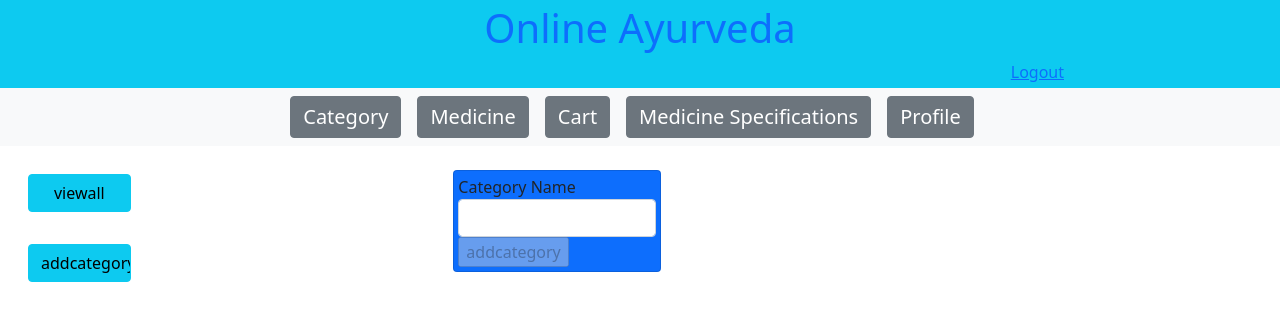
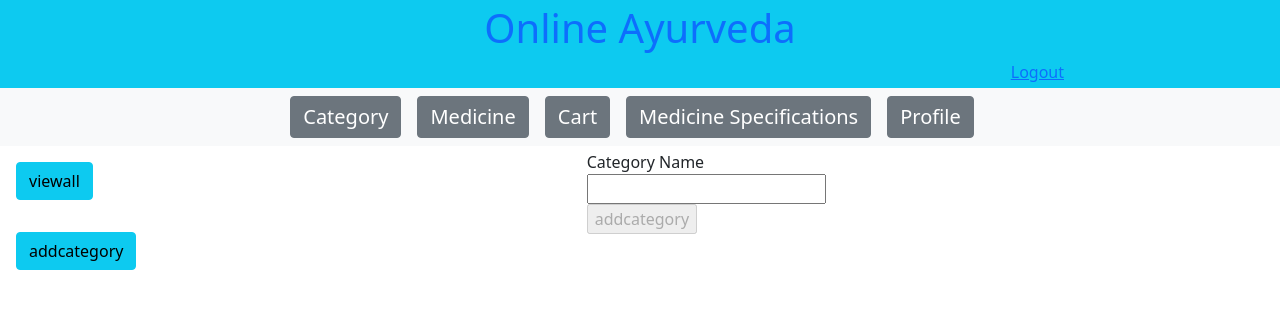
Before and after one commit to mobpshyco98/OnlineAyurvedaUI, an Angular app: page /category/addcategory in a window 1280 px wide. Shown: the top 320 px of the page. Built offline with nearby package versions, Linux system fonts and the light colour scheme; sample sign-in values are in the browser's storage.

Commit message:
Arghya ui commit 6

```diff
--- a/src/app/addcategory/addcategory.component.html
+++ b/src/app/addcategory/addcategory.component.html
@@ -1,8 +1,8 @@
-<section class="col-4 bg-primary mx-auto card card-primary p-1 m-1" id="addid">
+<section class="bg-light-info" id="addid">
   <div class="alert alert-sucess" *ngIf="msg!=undefined" [ngStyle]="{'background-color':this.msgflag?'green':'red'}">{{msg}}</div>
-  <form #frm="ngForm" (ngSubmit)="add()">
+  <form #frm="ngForm" class="" (ngSubmit)="add()">
     <div>Category Name</div>
-    <div><input type="text" class="form-control" name="txtdept" [(ngModel)]="cat.categoryName" #cname="ngModel" required/></div>
+    <div><input type="text"  name="txtdept" [(ngModel)]="cat.categoryName" #cname="ngModel" required/></div>
     <div *ngIf="cname.invalid && cname.touched" class="alert alert-danger">
       <div *ngIf="cname.errors.required">Category is required</div>
 
--- a/src/app/category/category.component.html
+++ b/src/app/category/category.component.html
@@ -1,11 +1,11 @@
 <article class=""  style="display:flex">
-  <section class="col-2 p-1 m-2 ">
+  <section class="col-3 ">
 
-    <div><input type="button" class="btn btn-info m-3 w-50" value="viewall" routerLink="/category/viewallcategory"/></div>
-    <div><input type="button" class="btn btn-info m-3 w-50" value="addcategory" routerLink="/category/addcategory"/></div>
+    <div><input type="button" class="btn btn-info m-3 " value="viewall" routerLink="/category/viewallcategory"/></div>
+    <div><input type="button" class="btn btn-info m-3 " value="addcategory" routerLink="/category/addcategory"/></div>
   </section>
-  <section class="col-6 p-2 m-2" >
-    <h2> </h2>
+  <section class="col-4  m-1 mx-auto" >
+
     <router-outlet></router-outlet>
   </section>
 </article>
--- a/src/app/medicine/medicine.component.html
+++ b/src/app/medicine/medicine.component.html
@@ -1,11 +1,11 @@
 <article class=""  style="display:flex">
-  <section class="col-2 p-1 m-2 ">
+  <section class=" m-2 ">
 
-    <div><input type="button" class="btn btn-info m-3" value="medicinebyid" routerLink="/medicine/viewmedicinebyid/"/></div>
-    <div><input type="button" class="btn btn-info m-3" value="viewmedbycat" routerLink="/medicine/viewmedicinebycategory/"/></div>
-    <div><input type="button" class="btn btn-info m-3" value="addmedbycat" routerLink="/medicine/addmedbycat/"/></div>
+    <div><input type="button" class="btn btn-info m-2" value="medicinebyid" routerLink="/medicine/viewmedicinebyid/"/></div>
+    <div><input type="button" class="btn btn-info m-2" value="viewmedbycat" routerLink="/medicine/viewmedicinebycategory/"/></div>
+    <div><input type="button" class="btn btn-info m-2" value="addmedbycat" routerLink="/medicine/addmedbycat/"/></div>
   </section>
-  <section class="p-2 m-2" >
+  <section class="m-2" >
 
     <router-outlet></router-outlet>
   </section>
--- a/src/app/viewmedicinebycategory/viewmedicinebycategory.component.css
+++ b/src/app/viewmedicinebycategory/viewmedicinebycategory.component.css
@@ -0,0 +1,5 @@
+@media only screen and (max-width: 500px) {
+    div.displayCard {
+    width: auto;
+    }
+  }
--- a/src/app/viewmedicinebycategory/viewmedicinebycategory.component.html
+++ b/src/app/viewmedicinebycategory/viewmedicinebycategory.component.html
@@ -9,7 +9,7 @@
     {{msg}}
   </div>
   <div style="display:flex; flex-wrap:wrap; font-family:'Gill Sans', 'Gill Sans MT', Calibri, 'Trebuchet MS', sans-serif" >
-    <div class="card border border-success rounded m-2" style="width: 18rem;background-color:#ccff99" *ngFor = "let m of medicines">
+    <div class="card border border-success rounded m-2 diplayCard" style="width: 18rem;background-color:#ccff99" *ngFor = "let m of medicines">
       <img class="card-img-top" src="https://images-na.ssl-images-amazon.com/images/I/610%2BxYveHmL._SL1000_.jpg" alt="Card image cap">
       <div class="card-body">
         <h5 class="card-title">{{m.medicineName| titlecase}}</h5>
```
